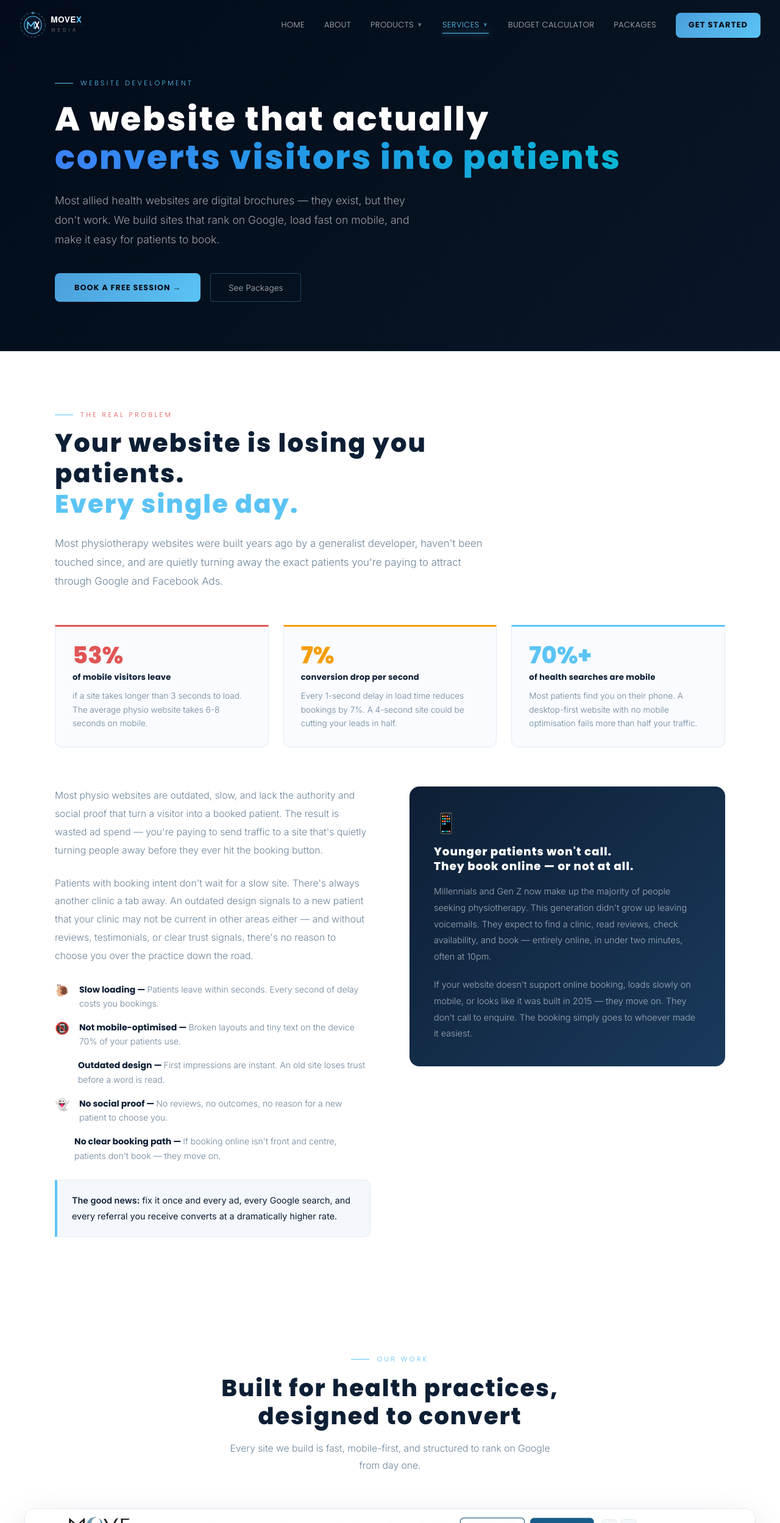
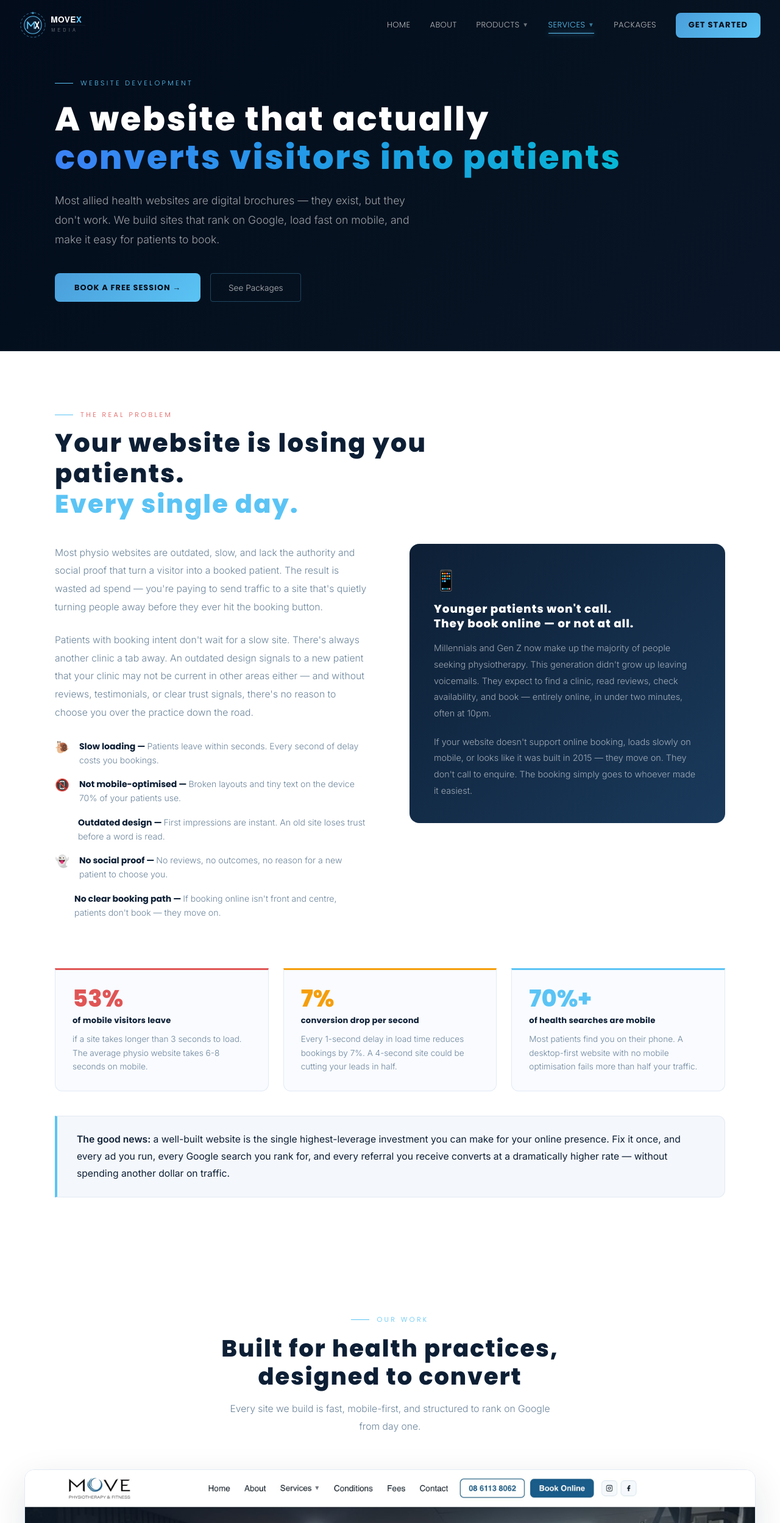
Before and after one commit to MoveXMedia/movexmedia, a Next.js app: page /website-development in a window 1280 px wide. Shown: the top 2498 px of the page at 61% size. Built offline with nearby package versions, Linux system fonts and the light colour scheme.

Commit message:
Website dev: reorder problem section (copy+card → stats → good news full-width); remove Budget Calculator from nav

```diff
--- a/components/Nav.js
+++ b/components/Nav.js
@@ -38,7 +38,6 @@ export default function Nav() {
   const topLinks = [
     { href: '/', label: 'Home' },
     { href: '/about', label: 'About' },
-    { href: '/marketing-budget', label: 'Budget Calculator' },
     { href: '/pricing', label: 'Packages' },
   ];
 
@@ -237,7 +236,7 @@ export default function Nav() {
             )}
           </div>
 
-          {[topLinks[2], topLinks[3]].map(link => (
+          {[topLinks[2]].map(link => (
             <Link key={link.href} href={link.href} style={{
               ...linkStyle,
               color: router.pathname === link.href ? '#5bc4f5' : 'rgba(255,255,255,0.7)',
@@ -310,7 +309,7 @@ export default function Nav() {
               }}>{link.label}</Link>
             ))}
           </div>
-          {[topLinks[2], topLinks[3]].map(link => (
+          {[topLinks[2]].map(link => (
             <Link key={link.href} href={link.href} style={{
               fontFamily: 'Poppins, sans-serif', fontSize: '1rem',
               letterSpacing: '0.04em', textTransform: 'uppercase',
--- a/pages/website-development.js
+++ b/pages/website-development.js
@@ -141,33 +141,16 @@ export default function WebsiteDevelopment() {
       {/* PROBLEM */}
       <section style={{ padding: '6rem 2rem', background: '#ffffff' }}>
         <div style={{ maxWidth: '1100px', margin: '0 auto' }}>
+
+          {/* Label + Headline */}
           <div className="section-label" style={{ color: '#e05555', marginBottom: '0.8rem' }}>The Real Problem</div>
-          <h2 style={{ fontFamily: 'Poppins, sans-serif', fontSize: 'clamp(1.8rem, 3.5vw, 2.6rem)', fontWeight: 800, color: '#0d1f35', lineHeight: 1.2, marginBottom: '1.5rem', maxWidth: '780px' }}>
+          <h2 style={{ fontFamily: 'Poppins, sans-serif', fontSize: 'clamp(1.8rem, 3.5vw, 2.6rem)', fontWeight: 800, color: '#0d1f35', lineHeight: 1.2, marginBottom: '2.5rem', maxWidth: '780px' }}>
             Your website is losing you patients.<br />
             <span style={{ color: '#5bc4f5' }}>Every single day.</span>
           </h2>
-          <p style={{ color: '#6b849a', fontSize: '1.05rem', lineHeight: '1.85', maxWidth: '720px', fontWeight: 300, marginBottom: '3.5rem' }}>
-            Most physiotherapy websites were built years ago by a generalist developer, haven&apos;t been touched since, and are quietly turning away the exact patients you&apos;re paying to attract through Google and Facebook Ads.
-          </p>
 
-          {/* Stat cards */}
-          <div style={{ display: 'grid', gridTemplateColumns: 'repeat(auto-fit, minmax(260px, 1fr))', gap: '1.5rem', marginBottom: '4rem' }}>
-            {[
-              { stat: '53%', label: 'of mobile visitors leave', desc: 'if a site takes longer than 3 seconds to load. The average physio website takes 6-8 seconds on mobile.', colour: '#e05555' },
-              { stat: '7%', label: 'conversion drop per second', desc: 'Every 1-second delay in load time reduces bookings by 7%. A 4-second site could be cutting your leads in half.', colour: '#f59e0b' },
-              { stat: '70%+', label: 'of health searches are mobile', desc: 'Most patients find you on their phone. A desktop-first website with no mobile optimisation fails more than half your traffic.', colour: '#5bc4f5' },
-            ].map(item => (
-              <div key={item.stat} style={{ background: '#f9fbff', border: '1px solid #e2eaf4', borderTop: `3px solid ${item.colour}`, borderRadius: '0 0 12px 12px', padding: '1.75rem' }}>
-                <div style={{ fontFamily: 'Poppins, sans-serif', fontSize: '2.4rem', fontWeight: 900, color: item.colour, lineHeight: 1, marginBottom: '0.4rem' }}>{item.stat}</div>
-                <div style={{ fontFamily: 'Poppins, sans-serif', fontWeight: 700, fontSize: '0.82rem', color: '#0d1f35', marginBottom: '0.6rem', letterSpacing: '0.02em' }}>{item.label}</div>
-                <p style={{ color: '#6b849a', fontSize: '0.85rem', lineHeight: '1.65', fontWeight: 300, margin: 0 }}>{item.desc}</p>
-              </div>
-            ))}
-          </div>
-
-          {/* Main text + dark card */}
-          <div style={{ display: 'grid', gridTemplateColumns: '1fr 1fr', gap: '4rem', alignItems: 'start' }} className="problem-grid">
-
+          {/* Two-column: problem copy + dark card */}
+          <div style={{ display: 'grid', gridTemplateColumns: '1fr 1fr', gap: '4rem', alignItems: 'start', marginBottom: '4rem' }} className="problem-grid">
             <div>
               <p style={{ color: '#6b849a', fontSize: '0.98rem', lineHeight: '1.9', fontWeight: 300, marginBottom: '1.5rem' }}>
                 Most physio websites are outdated, slow, and lack the authority and social proof that turn a visitor into a booked patient. The result is wasted ad spend — you&apos;re paying to send traffic to a site that&apos;s quietly turning people away before they ever hit the booking button.
@@ -176,10 +159,10 @@ export default function WebsiteDevelopment() {
                 Patients with booking intent don&apos;t wait for a slow site. There&apos;s always another clinic a tab away. An outdated design signals to a new patient that your clinic may not be current in other areas either — and without reviews, testimonials, or clear trust signals, there&apos;s no reason to choose you over the practice down the road.
               </p>
               {[
-                { icon: '🐌', problem: 'Slow loading', detail: "Patients leave within seconds. Every second of delay costs you bookings." },
-                { icon: '📵', problem: 'Not mobile-optimised', detail: "Broken layouts and tiny text on the device 70% of your patients use." },
-                { icon: '🏚', problem: 'Outdated design', detail: "First impressions are instant. An old site loses trust before a word is read." },
-                { icon: '👻', problem: 'No social proof', detail: "No reviews, no outcomes, no reason for a new patient to choose you." },
+                { icon: '🐌', problem: 'Slow loading', detail: 'Patients leave within seconds. Every second of delay costs you bookings.' },
+                { icon: '📵', problem: 'Not mobile-optimised', detail: 'Broken layouts and tiny text on the device 70% of your patients use.' },
+                { icon: '🏚', problem: 'Outdated design', detail: 'First impressions are instant. An old site loses trust before a word is read.' },
+                { icon: '👻', problem: 'No social proof', detail: 'No reviews, no outcomes, no reason for a new patient to choose you.' },
                 { icon: '✗', problem: 'No clear booking path', detail: "If booking online isn't front and centre, patients don't book — they move on." },
               ].map(item => (
                 <div key={item.problem} style={{ display: 'flex', gap: '1rem', alignItems: 'flex-start', marginBottom: '1rem' }}>
@@ -190,11 +173,6 @@ export default function WebsiteDevelopment() {
                   </div>
                 </div>
               ))}
-              <div style={{ marginTop: '1.75rem', background: '#f4f7fb', border: '1px solid #e2eaf4', borderLeft: '4px solid #5bc4f5', borderRadius: '0 10px 10px 0', padding: '1.25rem 1.5rem' }}>
-                <p style={{ color: '#0d1f35', fontSize: '0.9rem', lineHeight: '1.8', fontWeight: 400, margin: 0 }}>
-                  <strong>The good news:</strong> fix it once and every ad, every Google search, and every referral you receive converts at a dramatically higher rate.
-                </p>
-              </div>
             </div>
 
             <div>
@@ -211,8 +189,30 @@ export default function WebsiteDevelopment() {
                 </p>
               </div>
             </div>
+          </div>
 
+          {/* Stat cards */}
+          <div style={{ display: 'grid', gridTemplateColumns: 'repeat(auto-fit, minmax(260px, 1fr))', gap: '1.5rem', marginBottom: '2.5rem' }}>
+            {[
+              { stat: '53%', label: 'of mobile visitors leave', desc: 'if a site takes longer than 3 seconds to load. The average physio website takes 6-8 seconds on mobile.', colour: '#e05555' },
+              { stat: '7%', label: 'conversion drop per second', desc: 'Every 1-second delay in load time reduces bookings by 7%. A 4-second site could be cutting your leads in half.', colour: '#f59e0b' },
+              { stat: '70%+', label: 'of health searches are mobile', desc: 'Most patients find you on their phone. A desktop-first website with no mobile optimisation fails more than half your traffic.', colour: '#5bc4f5' },
+            ].map(item => (
+              <div key={item.stat} style={{ background: '#f9fbff', border: '1px solid #e2eaf4', borderTop: `3px solid ${item.colour}`, borderRadius: '0 0 12px 12px', padding: '1.75rem' }}>
+                <div style={{ fontFamily: 'Poppins, sans-serif', fontSize: '2.4rem', fontWeight: 900, color: item.colour, lineHeight: 1, marginBottom: '0.4rem' }}>{item.stat}</div>
+                <div style={{ fontFamily: 'Poppins, sans-serif', fontWeight: 700, fontSize: '0.82rem', color: '#0d1f35', marginBottom: '0.6rem', letterSpacing: '0.02em' }}>{item.label}</div>
+                <p style={{ color: '#6b849a', fontSize: '0.85rem', lineHeight: '1.65', fontWeight: 300, margin: 0 }}>{item.desc}</p>
+              </div>
+            ))}
           </div>
+
+          {/* Good news — full width */}
+          <div style={{ background: '#f4f7fb', border: '1px solid #e2eaf4', borderLeft: '4px solid #5bc4f5', borderRadius: '0 12px 12px 0', padding: '1.5rem 2rem' }}>
+            <p style={{ color: '#0d1f35', fontSize: '0.98rem', lineHeight: '1.8', fontWeight: 400, margin: 0 }}>
+              <strong>The good news:</strong> a well-built website is the single highest-leverage investment you can make for your online presence. Fix it once, and every ad you run, every Google search you rank for, and every referral you receive converts at a dramatically higher rate — without spending another dollar on traffic.
+            </p>
+          </div>
+
         </div>
         <style>{`
           @media (max-width: 900px) { .problem-grid { grid-template-columns: 1fr !important; gap: 3rem !important; } }
```
